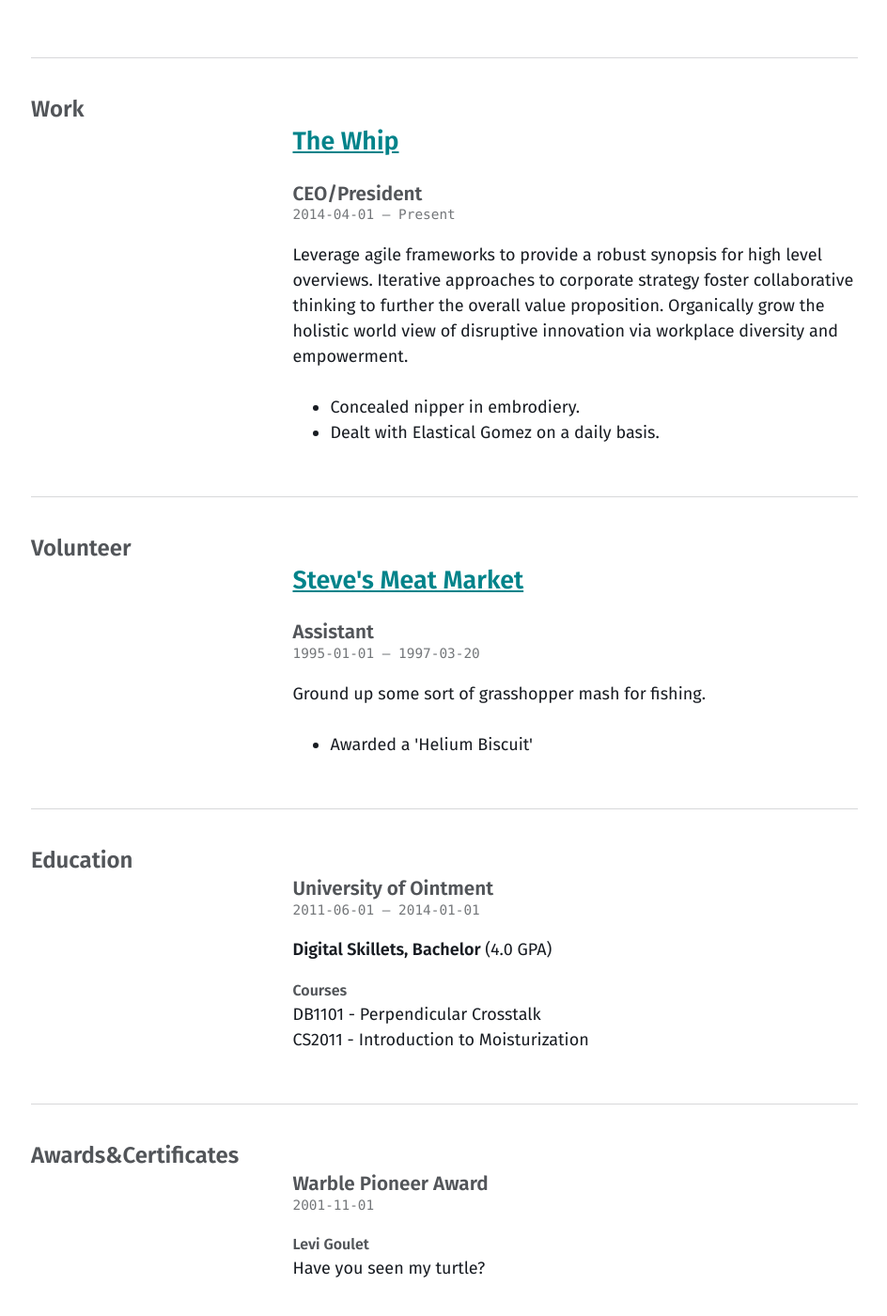
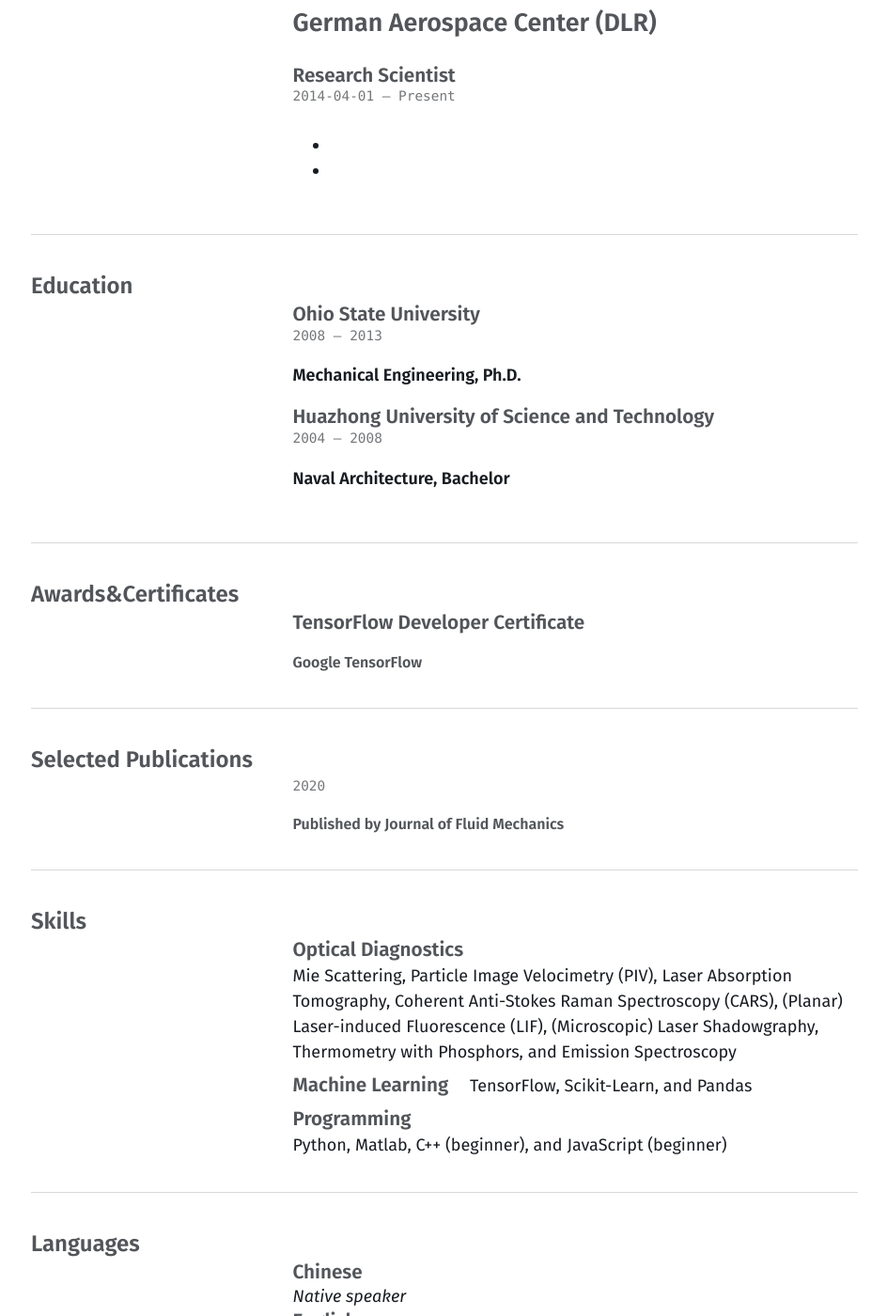
Before and after one commit to chuckedfromspace/chuckedfromspace.github.io, a Jekyll site: the page built from cv.md, in a window 1280 px wide and 1400 px high, scrolled down 798 px. Shown: the whole window at 94% size, without its empty margins (39-983 px from the left). Built offline with Jekyll 4.4.1, drawn with Linux system fonts in a browser that asks for light colours; some of the changed text lies outside the part shown.

Commit message:
Improve cv

```diff
--- a/_config.yml
+++ b/_config.yml
@@ -27,6 +27,8 @@ author:
 github_username: chuckedfromspace
 linkedin_username: zhiyao-yin-5b5a084a
 
+
+copyright: # "Zhiyao Yin"
 logo: # path of site logo, e.g. "/assets/images/logo.png"
 search: # true, false (default)
 
--- a/_data/cv.json
+++ b/_data/cv.json
@@ -4,13 +4,10 @@
     "label": "Laser spectropist, data enthusiast and hobby programmer",
     "picture": "",
     "email": "zhiyao.yin.67@gmail.com",
-    "website": "https://chuckedfromspace.github.io",
     "summary": "WIP",
     "location": {
-      "address": "Pfaffenwaldring 38-40",
-      "postalCode": "70569",
       "city": "Stuttgart",
-      "countryCode": "DE"
+      "countryCode": "Germany"
     },
     "profiles": [
       {
@@ -27,85 +24,100 @@
   },
   "work": [
     {
-      "company": "The Whip",
-      "position": "CEO/President",
-      "website": "https://thewh.ip",
+      "company": "German Aerospace Center (DLR)",
+      "position": "Research Scientist",
       "startDate": "2014-04-01",
       "endDate": "",
-      "summary": "Leverage agile frameworks to provide a robust synopsis for high level overviews. Iterative approaches to corporate strategy foster collaborative thinking to further the overall value proposition. Organically grow the holistic world view of disruptive innovation via workplace diversity and empowerment.",
+      "summary": "",
       "highlights": [
-        "Concealed nipper in embrodiery.",
-        "Dealt with Elastical Gomez on a daily basis."
-      ]
-    }
-  ],
-  "volunteer": [
-    {
-      "organization": "Steve's Meat Market",
-      "position": "Assistant",
-      "website": "",
-      "startDate": "1995-01-01",
-      "endDate": "1997-03-20",
-      "summary": "Ground up some sort of grasshopper mash for fishing.",
-      "highlights": [
-        "Awarded a 'Helium Biscuit'"
+        "",
+        ""
       ]
     }
   ],
   "education": [
     {
-      "institution": "University of Ointment",
-      "area": "Digital Skillets",
+      "institution": "Ohio State University",
+      "area": "Mechanical Engineering",
+      "studyType": "Ph.D.",
+      "startDate": "2008",
+      "endDate": "2013",
+      "thesis": "Ignition"
+    },
+
+    {
+      "institution": "Huazhong University of Science and Technology",
+      "area": "Naval Architecture",
       "studyType": "Bachelor",
-      "startDate": "2011-06-01",
-      "endDate": "2014-01-01",
-      "gpa": "4.0",
-      "courses": [
-        "DB1101 - Perpendicular Crosstalk",
-        "CS2011 - Introduction to Moisturization"
-      ]
+      "startDate": "2004",
+      "endDate": "2008"
     }
   ],
   "awards": [
     {
-      "title": "Warble Pioneer Award",
-      "date": "2001-11-01",
-      "awarder": "Levi Goulet",
-      "summary": "Have you seen my turtle?"
+      "title": "TensorFlow Developer Certificate",
+      "date": "",
+      "awarder": "Google TensorFlow",
+      "summary": ""
     }
   ],
   "publications": [
     {
-      "name": "Radio Julius",
-      "publisher": "Tanyo Lubbock",
-      "releaseDate": "2014-10-01",
-      "website": "https://en.rhy.es",
-      "summary": "Capitalize on low hanging fruit to identify a ballpark value added activity to beta test."
+      "name": "",
+      "publisher": "Journal of Fluid Mechanics",
+      "releaseDate": "2020",
+      "website": "",
+      "summary": ""
     }
   ],
   "skills": [
     {
-      "name": "Audio Juggling",
-      "level": "Master",
+      "name": "Optical Diagnostics",
       "keywords": [
-        "Ointment",
-        "Voltor",
-        "Millipedes"
+        "Mie Scattering",
+        "Particle Image Velocimetry (PIV)",
+        "Laser Absorption Tomography",
+        "Coherent Anti-Stokes Raman Spectroscopy (CARS)",
+        "(Planar) Laser-induced Fluorescence (LIF)",
+        "(Microscopic) Laser Shadowgraphy",
+        "Thermometry with Phosphors",
+        "Emission Spectroscopy"
       ]
     },
     {
-      "name": "Bruschotti",
-      "level": "Satisfactory",
+      "name": "Machine Learning",
       "keywords": [
-        "Snow camp",
-        "Owl"
+        "TensorFlow",
+        "Scikit-Learn",
+        "Pandas"
+      ]
+    },
+    {
+      "name": "Programming",
+      "keywords": [
+        "Python",
+        "Matlab",
+        "C++ (beginner)",
+        "JavaScript (beginner)"
       ]
     }
   ],
   "languages": [
     {
-      "language": "Nonsense",
+      "language": "Chinese",
       "fluency": "Native speaker"
+    },
+    {
+      "language": "English",
+      "fluency": "Fluent"
+    },
+    {
+      "language": "German",
+      "fluency": "telc C1"
+    },
+    {
+      "language": "French",
+      "fluency": "A2-B1"
     }
   ],
   "interests": [
@@ -117,5 +129,4 @@
       ]
     }
   ]
-
 }
--- a/cv.md
+++ b/cv.md
@@ -2,8 +2,8 @@
 permalink: "/resume/"
 title: Resume
 layout: cv
-actions:
-  - label: "Download as PDF"
-    icon: pdf
-    url: "#pdf-asset"
+# actions:
+#   - label: "Download as PDF"
+#     icon: pdf
+#     url: "#pdf-asset"
 ---
```
